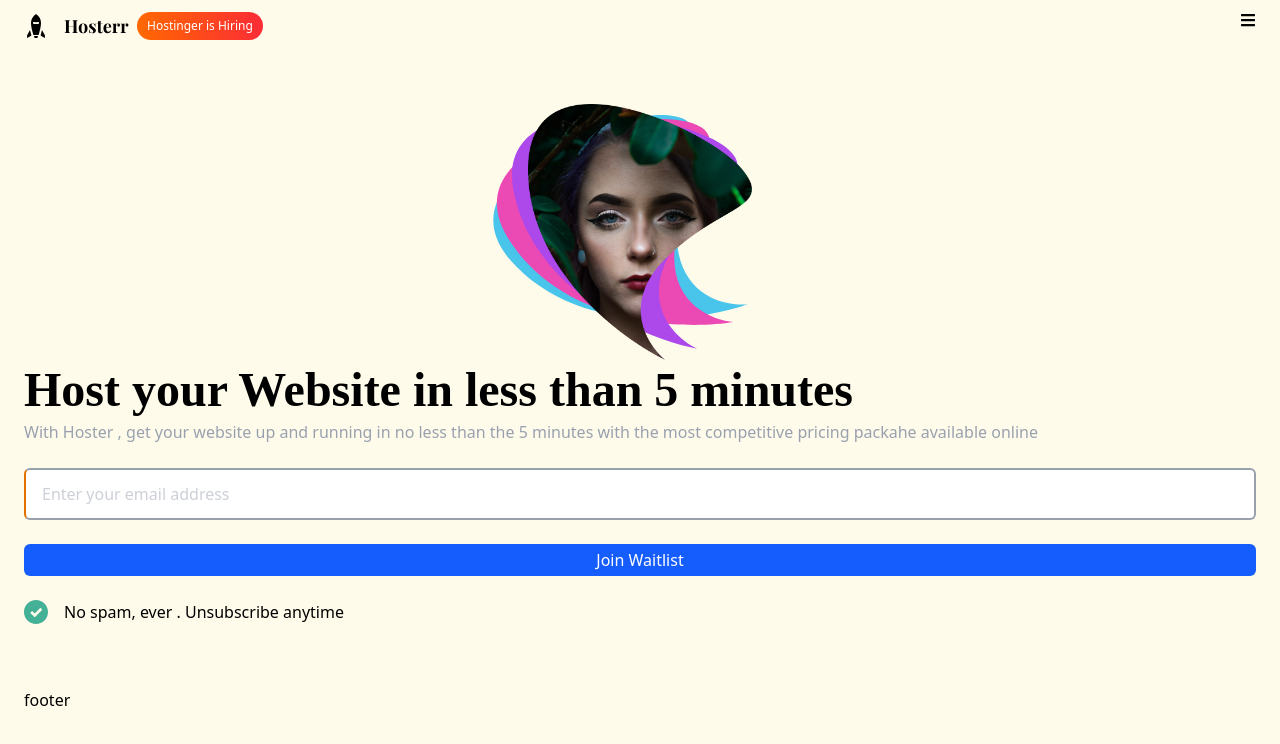
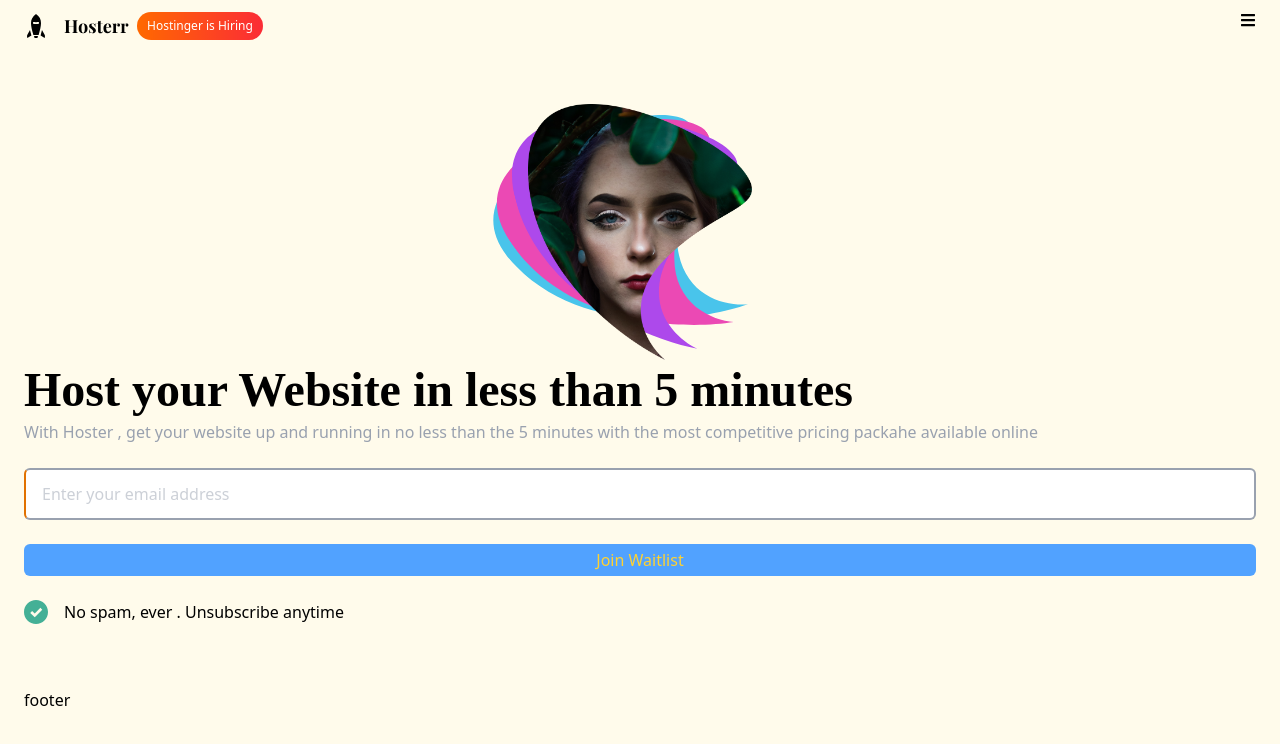
Before and after one commit to Akshay3611/Hostinger-waitlist, a React (Vite) app: page / in a window 1280 px wide. Shown: the top 744 px of the page. Built offline with nearby package versions, Linux system fonts and the light colour scheme; a web font is replaced by a local one.

Commit message:
finalised body.jsx

```diff
--- a/index.html
+++ b/index.html
@@ -8,6 +8,6 @@
   </head>
   <body>
     <div id="root"></div>
-    <script type="module" src="src/main.jsx"></script>
+    <script type="module" src="/src/main.jsx"></script>
   </body>
 </html>
--- a/package.json
+++ b/package.json
@@ -25,6 +25,7 @@
     "eslint": "^9.25.0",
     "eslint-plugin-react-hooks": "^5.2.0",
     "eslint-plugin-react-refresh": "^0.4.19",
+    "gh-pages": "^6.3.0",
     "globals": "^16.0.0",
     "vite": "^6.3.5"
   }
--- a/src/components/Body.jsx
+++ b/src/components/Body.jsx
@@ -42,7 +42,7 @@ function body() {
             placeholder="Enter your email address"
           />
           <br></br>
-          <button className="rounded-md px-4 py-1 bg-blue-400 hover: bg-blue-600 text-white">
+          <button className="rounded-md px-4 py-1 text-amber-300 bg-blue-400 hover:bg-amber-500 hover:text-white">
             Join Waitlist
           </button>
           <br></br>
--- a/src/components/Footer.jsx
+++ b/src/components/Footer.jsx
@@ -2,7 +2,6 @@ import React from "react";
 
 const footer = () => {
   return <div>footer</div>;
-  <div>yuguy</div>;
 };
 
 export default footer;
```
Also changed, not shown: 1 other file (tests, documents, lock files or other folders).
